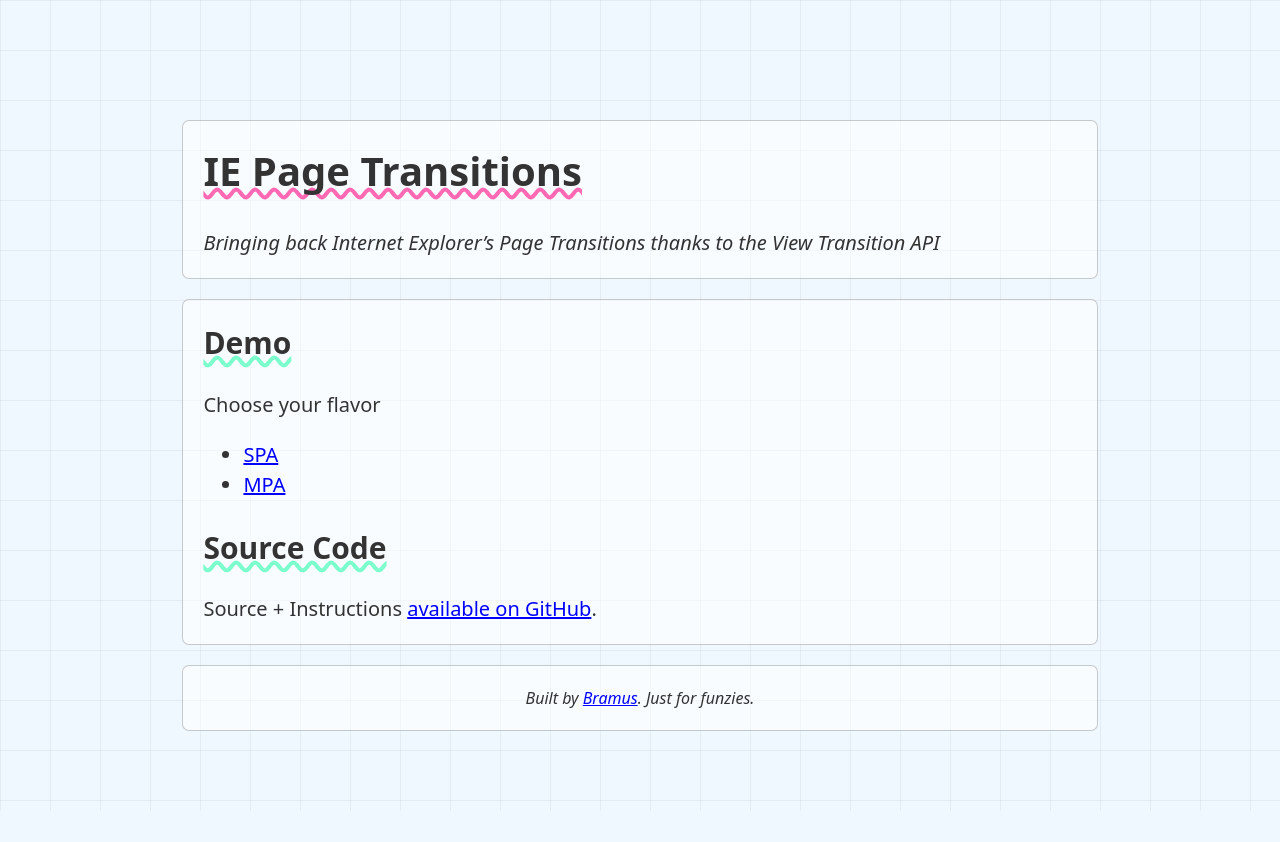
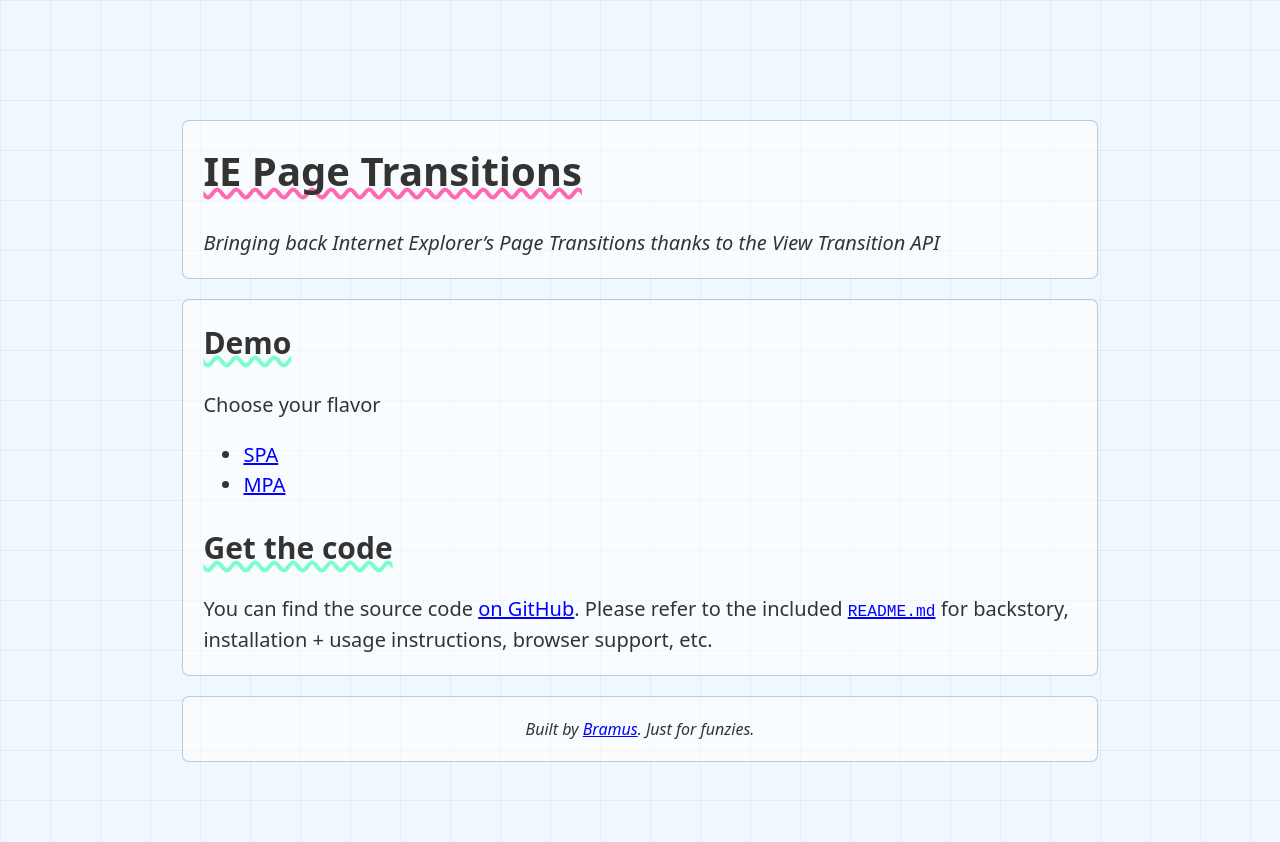
Before and after one commit to bramus/ie-page-transitions, a website: page demo/index.html in a window 1280 px wide. Before the commit the page ends 811 px from the top, so only its background shows below. Drawn offline with Linux system fonts and the light colour scheme.

Commit message:
Update instructions on demo index

```diff
--- a/demo/index.html
+++ b/demo/index.html
@@ -27,8 +27,8 @@
             <li><a href="/mpa">MPA</a></li>
         </ul>
 
-        <h2>Source Code</h2>
-        <p>Source + Instructions <a href="https://github.com/bramus/ie-page-transitions">available on GitHub</a>.</p>
+        <h2>Get the code</h2>
+        <p>You can find the source code <a href="https://github.com/bramus/ie-page-transitions">on GitHub</a>. Please refer to the included <a href="https://github.com/bramus/ie-page-transitions"><code>README.md</code></a> for backstory, installation + usage instructions, browser support, etc.</p>
     </main>
     <footer>
         <p>Built by <a href="https://www.bram.us">Bramus</a>. Just for funzies.</p>
```
